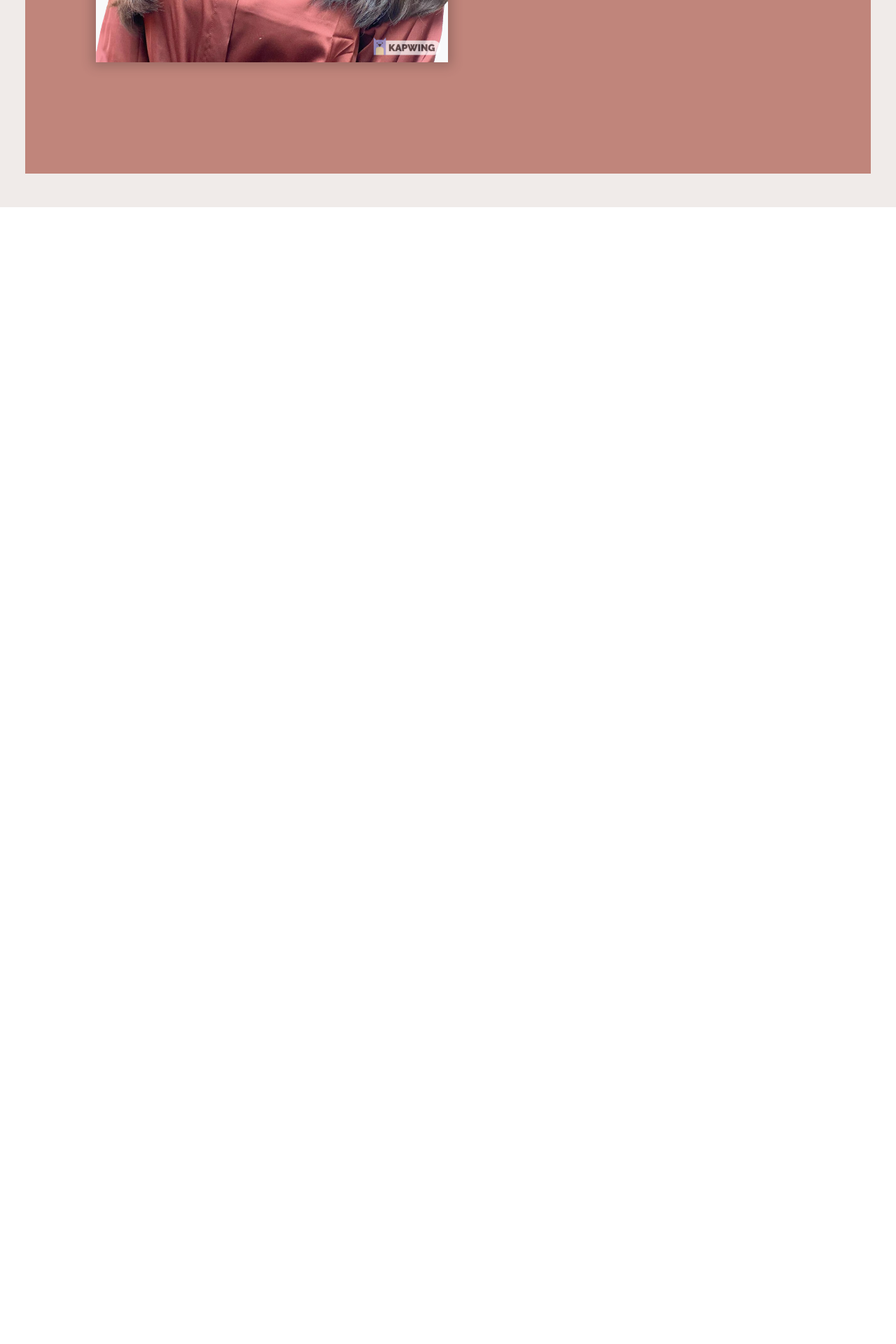
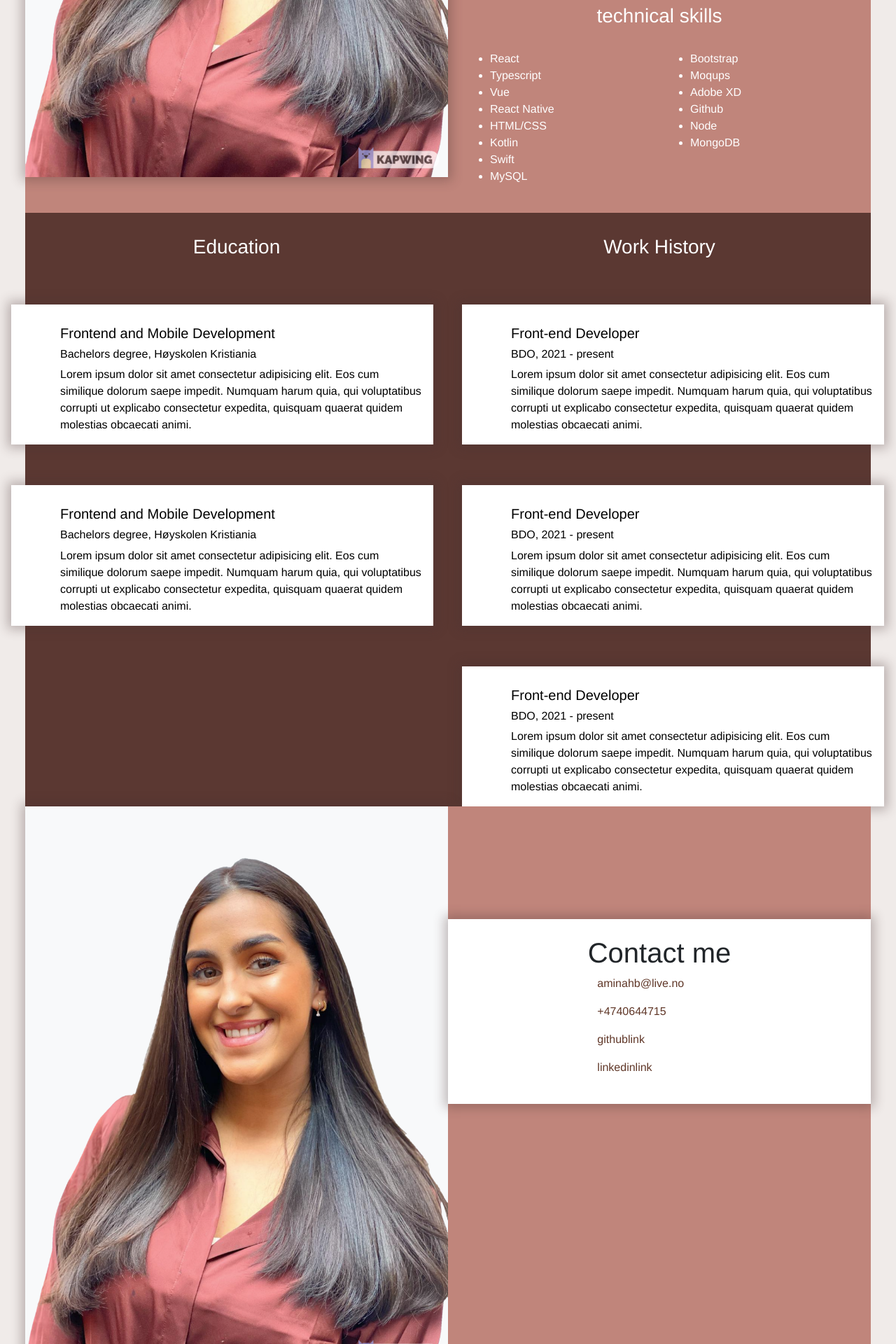
Before and after one commit to AminaBre/ProfilePage, a Vue app: page /contact in a window 1280 px wide. Shown: the part 600-2520 px from the top of the page at 70% size. Before the commit the page ends 896 px from the top, so only its background shows below. Built offline with nearby package versions, Linux system fonts and the light colour scheme.

Commit message:
made changes to design and added work-education history

```diff
--- a/src/components/AboutMe.vue
+++ b/src/components/AboutMe.vue
@@ -1,5 +1,5 @@
 <template>
-  <div class="row mt-5">
+  <div class="row mt-4">
     <div class="col">
       <div class="row">
         <h1>Amina Brenneng</h1>
--- /dev/null
+++ b/src/components/Contact.vue
@@ -0,0 +1,47 @@
+<template>
+  <div class="row mt-4">
+    <div class="col contact-content py-4">
+      <div class="row">
+        <h1>Contact me</h1>
+      </div>
+      <div class="row contact-info">
+        <div class="col-4 icons">
+          <div class="row"><font-awesome-icon icon="feather-alt" size="2x" class="p-0 tan" /></div>
+          <div class="row"><font-awesome-icon icon="feather-alt" size="2x" class="p-0 tan" /></div>
+          <div class="row"><font-awesome-icon icon="feather-alt" size="2x" class="p-0 tan" /></div>
+          <div class="row"><font-awesome-icon icon="feather-alt" size="2x" class="p-0 tan" /></div>
+        </div>
+        <div class="col-8 links">
+          <div class="row"><p>aminahb@live.no</p></div>
+          <div class="row"><p>+4740644715</p></div>
+          <div class="row"><p>githublink</p></div>
+          <div class="row"><p>linkedinlink</p></div>
+        </div>
+      </div>
+    </div>
+  </div>
+</template>
+
+<script>
+export default {
+  name: 'Contact',
+};
+</script>
+
+<style scoped>
+.contact-content {
+  position: absolute;
+  top: 20%;
+  background-color: white;
+  box-shadow: 0px 0px 15px 5px #4a343454;
+}
+
+.contact-info {
+  color: rgb(84, 99, 88);
+}
+
+.links {
+  color: rgb(96, 55, 40);
+  text-align: left;
+}
+</style>
--- /dev/null
+++ b/src/components/History.vue
@@ -0,0 +1,98 @@
+<template>
+  <div class="row mt-3 history">
+    <div class="col-sm-6 pt-3">
+      <div class="row">
+        <h3>Education</h3>
+      </div>
+      <div class="row education-card">
+        <h5>Frontend and Mobile Development</h5>
+        <h6>Bachelors degree, Høyskolen Kristiania</h6>
+        <p>
+          Lorem ipsum dolor sit amet consectetur adipisicing elit. Eos cum similique dolorum saepe
+          impedit. Numquam harum quia, qui voluptatibus corrupti ut explicabo consectetur expedita,
+          quisquam quaerat quidem molestias obcaecati animi.
+        </p>
+      </div>
+      <div class="row education-card">
+        <h5>Frontend and Mobile Development</h5>
+        <h6>Bachelors degree, Høyskolen Kristiania</h6>
+        <p>
+          Lorem ipsum dolor sit amet consectetur adipisicing elit. Eos cum similique dolorum saepe
+          impedit. Numquam harum quia, qui voluptatibus corrupti ut explicabo consectetur expedita,
+          quisquam quaerat quidem molestias obcaecati animi.
+        </p>
+      </div>
+    </div>
+    <div class="col-sm-6 pt-3">
+      <div class="row">
+        <h3>Work History</h3>
+      </div>
+      <div class="row work-card">
+        <h5>Front-end Developer</h5>
+        <h6>BDO, 2021 - present</h6>
+        <p>
+          Lorem ipsum dolor sit amet consectetur adipisicing elit. Eos cum similique dolorum saepe
+          impedit. Numquam harum quia, qui voluptatibus corrupti ut explicabo consectetur expedita,
+          quisquam quaerat quidem molestias obcaecati animi.
+        </p>
+      </div>
+      <div class="row work-card">
+        <h5>Front-end Developer</h5>
+        <h6>BDO, 2021 - present</h6>
+        <p>
+          Lorem ipsum dolor sit amet consectetur adipisicing elit. Eos cum similique dolorum saepe
+          impedit. Numquam harum quia, qui voluptatibus corrupti ut explicabo consectetur expedita,
+          quisquam quaerat quidem molestias obcaecati animi.
+        </p>
+      </div>
+
+      <div class="row work-card">
+        <h5>Front-end Developer</h5>
+        <h6>BDO, 2021 - present</h6>
+        <p>
+          Lorem ipsum dolor sit amet consectetur adipisicing elit. Eos cum similique dolorum saepe
+          impedit. Numquam harum quia, qui voluptatibus corrupti ut explicabo consectetur expedita,
+          quisquam quaerat quidem molestias obcaecati animi.
+        </p>
+      </div>
+    </div>
+  </div>
+</template>
+
+<script>
+export default {
+  name: 'History',
+};
+</script>
+
+<style scoped>
+.history {
+  color: white;
+}
+
+.education-card {
+  background-color: white;
+  color: black;
+  position: relative;
+  left: -20px;
+  width: 104%;
+  margin-top: 10%;
+  padding-left: 10%;
+  padding-top: 5%;
+  text-align: left;
+  box-shadow: 0px 0px 15px 5px #4a343454;
+}
+
+.work-card {
+  background-color: white;
+  color: black;
+  position: relative;
+  left: 20px;
+  width: 104%;
+  margin-top: 10%;
+  padding-left: 10%;
+  padding-top: 5%;
+  text-align: left;
+  box-shadow: 0px 0px 15px 5px #4a343454;
+}
+</style>
--- a/src/components/Index.vue
+++ b/src/components/Index.vue
@@ -6,6 +6,18 @@
       </div>
       <div class="col-sm-7 col-md-6 content-container">
         <AboutMe />
+        <TechnicalSkills />
+      </div>
+    </div>
+    <div class="row history-container">
+      <div class="col"><History /></div>
+    </div>
+    <div class="row">
+      <div class="col-sm-5 col-md-6 sidebar-container">
+        <Sidebar />
+      </div>
+      <div class="col-sm-7 col-md-6 contact-container">
+        <Contact />
       </div>
     </div>
   </div>
@@ -14,12 +26,18 @@
 <script>
 import Sidebar from './Sidebar.vue';
 import AboutMe from './AboutMe.vue';
+import TechnicalSkills from './TechnicalSkills.vue';
+import History from './History.vue';
+import Contact from './Contact.vue';
 
 export default {
   name: 'Index',
   components: {
     Sidebar,
     AboutMe,
+    TechnicalSkills,
+    History,
+    Contact,
   },
 };
 </script>
@@ -35,7 +53,15 @@ export default {
   color: #fff;
 }
 .sidebar-container {
-  height: 100vh;
   background-color: #c0857b;
 }
+
+.contact-container {
+  background-color: #c0857b;
+  position: relative;
+}
+
+.history-container {
+  background-color: #5b3832;
+}
 </style>
--- a/src/components/Sidebar.vue
+++ b/src/components/Sidebar.vue
@@ -1,22 +1,15 @@
 <template>
   <div class="row sticky-content">
-    <div class="col-2 navigation-content">
-      <Navigation />
-    </div>
-    <div class="col-10 image-container bg-light p-0">
+    <div class="col image-container bg-light p-0">
       <img src="../assets/profilepic.png" class="mw-100" />
     </div>
   </div>
 </template>
 
 <script>
-import Navigation from './Navigation.vue';
-
 export default {
   name: 'Sidebar',
-  components: {
-    Navigation,
-  },
+  components: {},
 };
 </script>
 
@@ -24,7 +17,6 @@ export default {
 .image-container {
   position: relative;
   box-shadow: 0px 0px 15px 5px #4a343454;
-  top: -30px;
 }
 
 .sticky-content {
--- /dev/null
+++ b/src/components/TechnicalSkills.vue
@@ -0,0 +1,46 @@
+<template>
+  <div class="row mt-3">
+    <div class="col">
+      <div class="row">
+        <h3>technical skills</h3>
+      </div>
+      <div class="row skills my-4 px-3">
+        <div class="col">
+          <ul>
+            <li>React</li>
+            <li>Typescript</li>
+            <li>Vue</li>
+            <li>React Native</li>
+            <li>HTML/CSS</li>
+            <li>Kotlin</li>
+            <li>Swift</li>
+            <li>MySQL</li>
+          </ul>
+        </div>
+        <div class="col">
+          <ul>
+            <li>Bootstrap</li>
+            <li>Moqups</li>
+            <li>Adobe XD</li>
+            <li>Github</li>
+            <li>Node</li>
+            <li>MongoDB</li>
+          </ul>
+        </div>
+      </div>
+    </div>
+  </div>
+</template>
+
+<script>
+export default {
+  name: 'TechnicalSkills',
+};
+</script>
+
+<style scoped>
+.skills {
+  color: #fff;
+  text-align: left;
+}
+</style>
```
Also changed, not shown: 2 other files (tests, documents, lock files or other folders).
